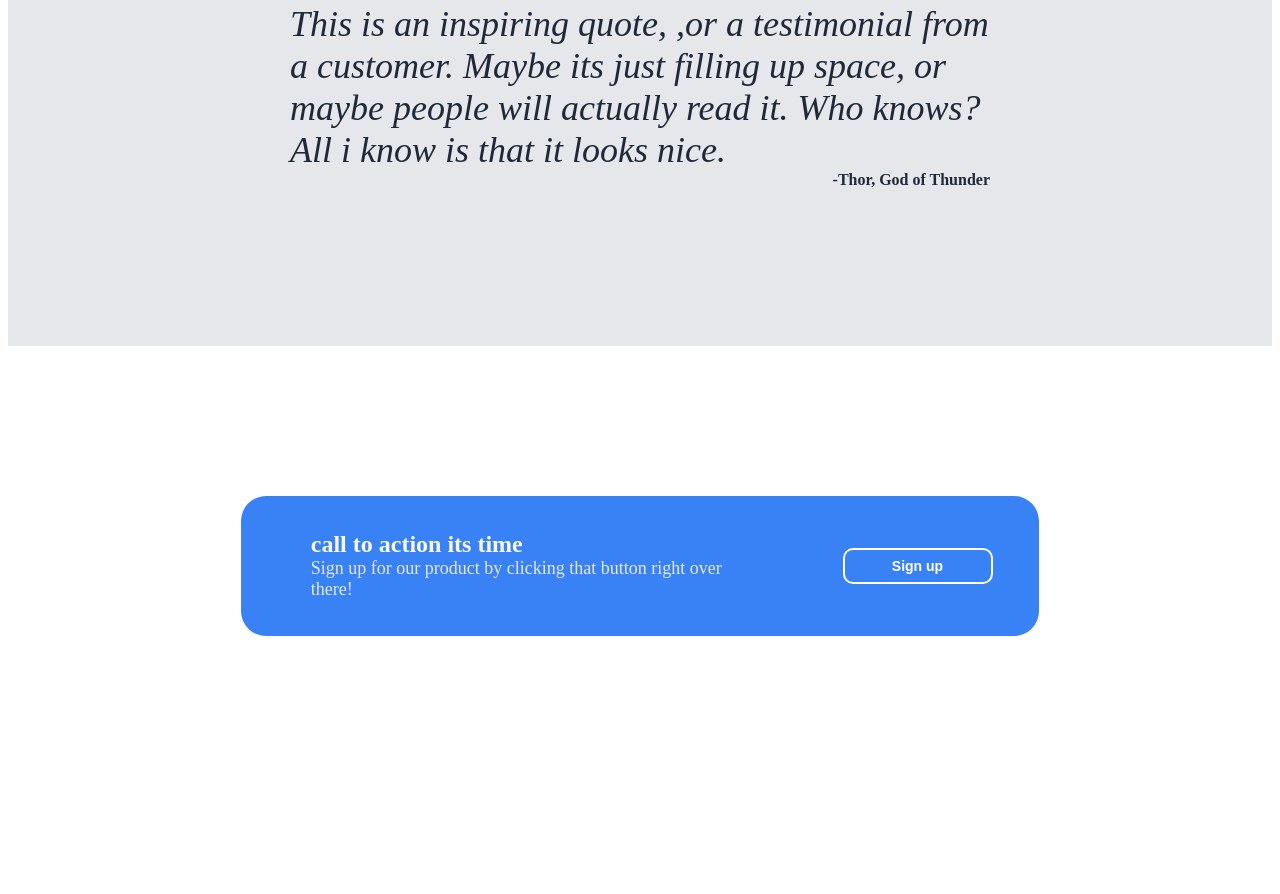
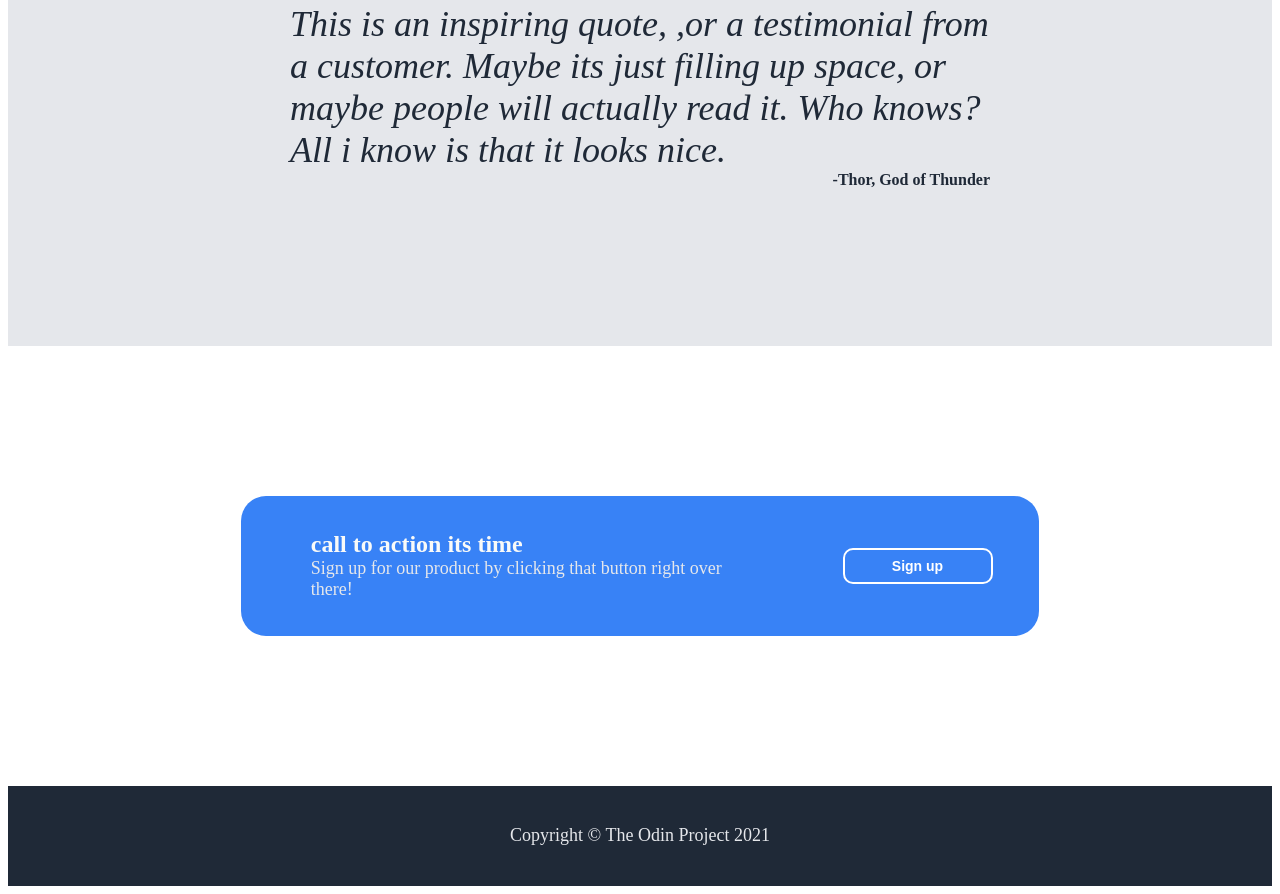
Before and after one commit to LGRV-alt/landing-page, a plain HTML site: page index.html in a window 1280 px wide. Shown: the part 1217-2111 px from the top of the page. Before the commit the page ends 1861 px from the top, so only its background shows below. Drawn offline with Linux system fonts and the light colour scheme.

Commit message:
Added footer and content

```diff
--- a/index.html
+++ b/index.html
@@ -68,7 +68,7 @@
         <div class="signature">-Thor, God of Thunder</div>
         </div>
     </div>
-
+                    <!--Sign up box and content-->
     <div class="sign-up-box">
             <div class="action">
                 <h2>call to action its time</h2>
@@ -78,8 +78,11 @@
             <div class="action-button">
                 <button type="button">Sign up</button>
             </div>
+        </div>
+    </div>
 
-        </div>
+    <div class="footer-box">
+        <p>Copyright &copy; The Odin Project 2021</p>
     </div>
 
 
--- a/style.css
+++ b/style.css
@@ -3,7 +3,7 @@
 .nav{
     display: flex;
     margin: 10px 150px 40px 0px;
-
+    gap: 12px;
     list-style-type: none;
 }
 
@@ -214,3 +214,19 @@ border: solid;
     flex:1;
 
 }
+
+
+.footer-box{
+    display:flex;
+    justify-content: center;
+    align-items: center;
+    background-color: #1F2937;
+    width: 100%;
+    height: 100px;
+    margin-top: 150px;
+}
+
+.footer-box >p{
+    color: #E5E7EB;
+    font-size: 18px;
+}
```
